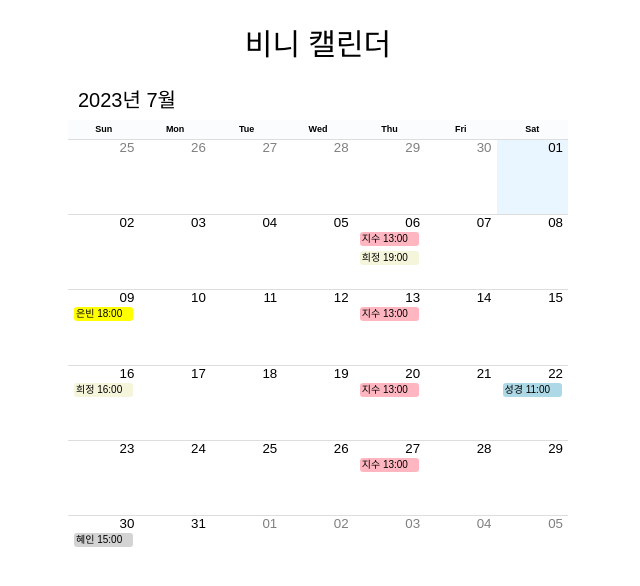
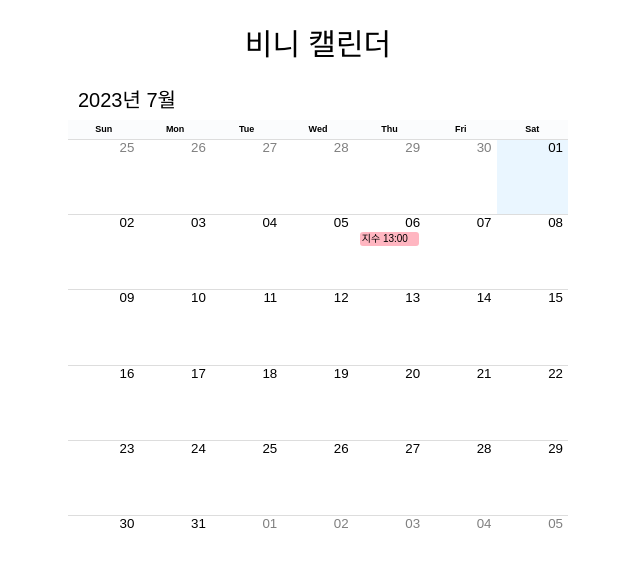
Before and after one commit to Gwasuwon-shot/web-pre-task, a React (Vite) app: page / in a window 1280 px wide. Shown: the top 586 px of the page, without its empty margins (322-962 px from the left). Built offline with nearby package versions, Linux system fonts and the light colour scheme; a web font is replaced by a local one.

Commit message:
[ feat ] 상수 이벤트 데이터  타입 지정

```diff
--- a/src/components/eunBean/BeanCalendar.tsx
+++ b/src/components/eunBean/BeanCalendar.tsx
@@ -23,7 +23,7 @@ export default function BeanCalendar() {
       const timeString = dateObject.toLocaleTimeString([], { hour: "2-digit", minute: "2-digit", hour12: false });
 
       //  색 주기
-      const eventType = props?.event?.data?.type;
+      const eventType = props?.event?.type;
       switch (eventType) {
         case "토마토":
           return (
--- a/src/components/eunBean/customCalendar/CalendarConstnat.ts
+++ b/src/components/eunBean/customCalendar/CalendarConstnat.ts
@@ -1,3 +1,12 @@
+export interface eventInfo {
+  id: number;
+  title: string;
+  start: Date;
+  end: Date;
+  // data 내부
+  type: string;
+}
+
 // 이벤트 리스트
 export const EVENT_LIST = [
   {
@@ -7,9 +16,7 @@ export const EVENT_LIST = [
     end: new Date(2023, 6, 6, 14, 0), // 종료 시간 (년, 월(0부터 시작), 일, 시간, 분
 
     // 각 컬러 지정을 위한 type 지정
-    data: {
-      type: "복숭아",
-    },
+    type: "복숭아",
   },
   {
     id: 1,
```
